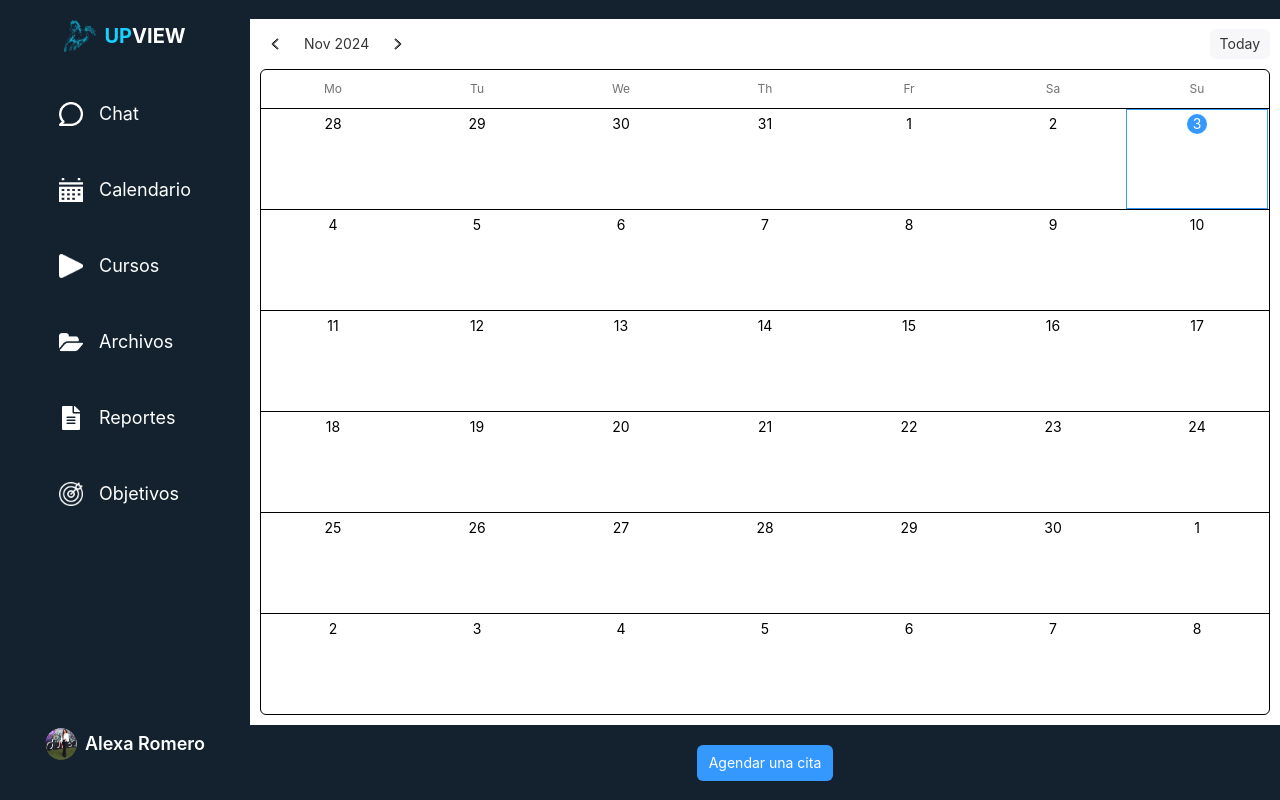
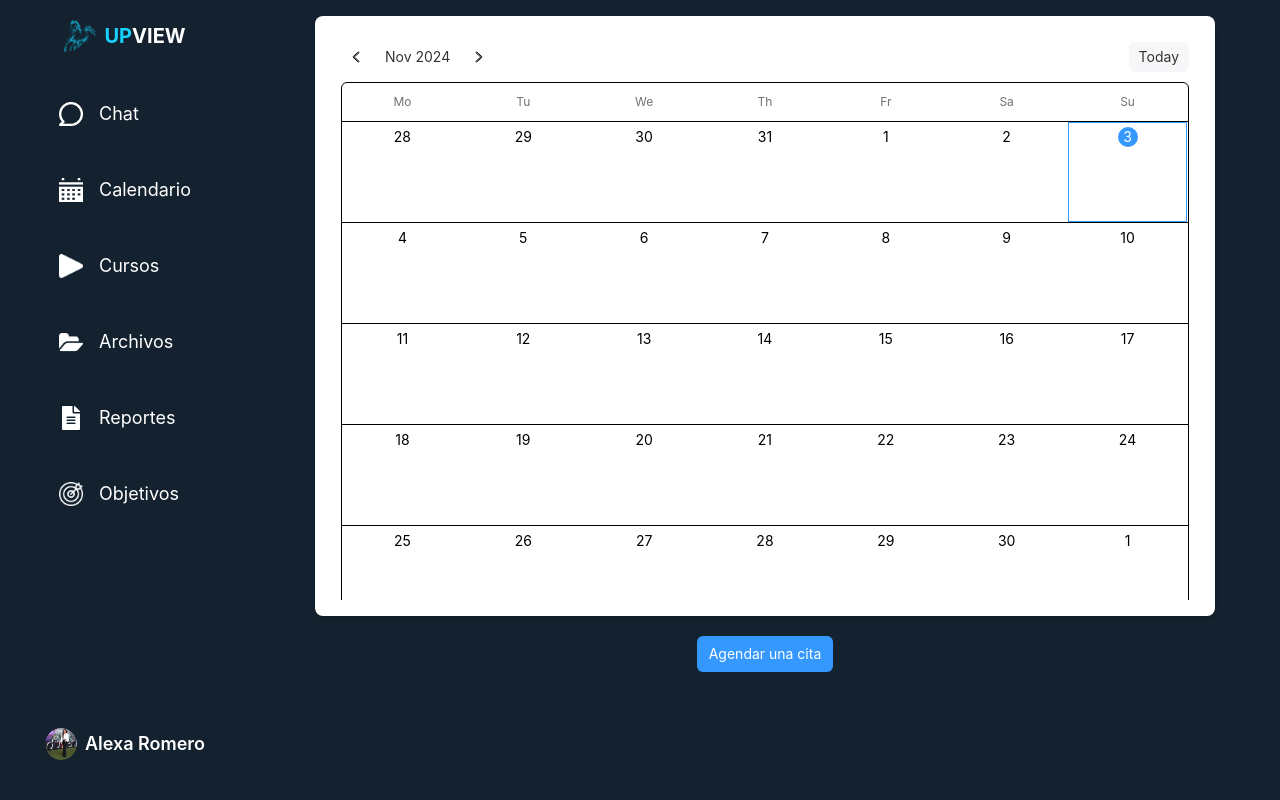
Before and after one commit to hackaton-2024-2/los-muchachones-upview, a React (Vite) app: page /calendar in a window 1280 px wide. Built offline with nearby package versions, Linux system fonts and the light colour scheme.

Commit message:
fix calendar and reports

```diff
--- a/src/pages/calendar/calendar.jsx
+++ b/src/pages/calendar/calendar.jsx
@@ -1,4 +1,4 @@
-import React, { useState } from 'react';
+import React, { useState, useEffect } from 'react';
 import {
   Calendar as ReactCalendar,
   Modal,
@@ -25,6 +25,18 @@ const Calendar = () => {
     { label: 'Financiera', value: 'financiera' },
   ];
 
+  useEffect(() => {
+    const citasGuardadas = localStorage.getItem('citas');
+    if (citasGuardadas) {
+      const citasParsed = JSON.parse(citasGuardadas);
+      setCitas(citasParsed);
+    }
+  }, []);
+
+  useEffect(() => {
+    localStorage.setItem('citas', JSON.stringify(citas));
+  }, [citas]);
+
   const abrirModal = () => {
     generarHorasAleatorias();
     setMostrarModal(true);
@@ -39,12 +51,11 @@ const Calendar = () => {
 
   const generarHorasAleatorias = () => {
     const horas = [];
-    const horaInicio = 9; // 9 AM
-    const horaFin = 17; // 5 PM
+    const horaInicio = 9;
+    const horaFin = 17;
     const fechaActual = new Date();
     const diaSemana = fechaActual.getDay();
 
-    // Ajustar al siguiente día hábil si es fin de semana
     if (diaSemana === 6) {
       fechaActual.setDate(fechaActual.getDate() + 2);
     } else if (diaSemana === 0) {
@@ -58,31 +69,40 @@ const Calendar = () => {
       if (dia !== 0 && dia !== 6) {
         for (let hora = horaInicio; hora <= horaFin; hora++) {
           const horaCita = new Date(fecha);
-          horaCita.setHours(hora);
-          horaCita.setMinutes(0);
-          horaCita.setSeconds(0);
-          horaCita.setMilliseconds(0);
+          horaCita.setHours(hora, 0, 0, 0);
           horas.push({
             label: horaCita.toLocaleString(),
-            value: horaCita.toISOString(),
+            value: horaCita.getTime(),
           });
         }
       }
     }
 
-    // Mezclar las horas para hacerlas aleatorias
     horas.sort(() => Math.random() - 0.5);
-    // Limitar a 10 horas aleatorias
     setHorasDisponibles(horas.slice(0, 10));
+  };
+
+  const generarLinkMeetSimulado = () => {
+    const characters = 'abcdefghijklmnopqrstuvwxyz';
+    const part1 = Array.from({ length: 3 }, () =>
+      characters[Math.floor(Math.random() * characters.length)]
+    ).join('');
+    const part2 = Array.from({ length: 4 }, () =>
+      characters[Math.floor(Math.random() * characters.length)]
+    ).join('');
+    const part3 = Array.from({ length: 3 }, () =>
+      characters[Math.floor(Math.random() * characters.length)]
+    ).join('');
+    return `https://meet.google.com/${part1}-${part2}-${part3}`;
   };
 
   const agendarCita = () => {
     if (areaSeleccionada && horaSeleccionada && tituloCita) {
-      const hora = new Date(horaSeleccionada);
       const nuevaCita = {
         area: areaSeleccionada,
-        hora: hora,
+        hora: horaSeleccionada,
         titulo: tituloCita,
+        linkMeet: generarLinkMeetSimulado(),
       };
       setCitas([...citas, nuevaCita]);
       cerrarModal();
@@ -90,18 +110,33 @@ const Calendar = () => {
   };
 
   const renderizarCelda = (fecha) => {
+    const inicioDia = new Date(fecha);
+    inicioDia.setHours(0, 0, 0, 0);
+    const finDia = new Date(fecha);
+    finDia.setHours(23, 59, 59, 999);
+
     const citasDelDia = citas.filter(
-      (c) =>
-        c.hora.getFullYear() === fecha.getFullYear() &&
-        c.hora.getMonth() === fecha.getMonth() &&
-        c.hora.getDate() === fecha.getDate()
+      (c) => c.hora >= inicioDia.getTime() && c.hora <= finDia.getTime()
     );
+
     if (citasDelDia.length > 0) {
       return (
         <ul className="lista-citas">
           {citasDelDia.map((cita, index) => (
-            <li key={index} className="cita">
+            <li
+              key={index}
+              className={`cita cita-${cita.area}`}
+            >
               <span className="titulo-cita">{cita.titulo}</span>
+              <br />
+              <a
+                href={cita.linkMeet}
+                target="_blank"
+                rel="noopener noreferrer"
+                className="link-azul"
+              >
+                Únete aquí
+              </a>
             </li>
           ))}
         </ul>
@@ -110,17 +145,33 @@ const Calendar = () => {
   };
 
   return (
-    <div className="w-full h-full flex flex-col justify-center items-center self-center">
-      <ReactCalendar
-        className="bg-white texto-calendario"
-        bordered
-        renderCell={renderizarCelda}
-      />
+    <div className="flex flex-col items-center justify-center p-4">
+      <div
+        className="bg-white p-4 rounded-lg shadow-md"
+        style={{
+          width: '900px', // Ajuste de ancho
+          height: '600px', // Ajuste de altura para que sea cuadrado
+          overflow: 'hidden', // Para que los elementos no desborden el cuadrado
+          display: 'flex',
+          justifyContent: 'center',
+          alignItems: 'center',
+        }}
+      >
+        <ReactCalendar
+          className="texto-calendario"
+          bordered
+          renderCell={renderizarCelda}
+          style={{ width: '100%', height: '100%' }}
+        />
+      </div>
 
       <Button
         appearance="primary"
         onClick={abrirModal}
-        style={{ marginTop: 20 }}
+        style={{
+          marginTop: 20,
+          width: 'fit-content',
+        }}
       >
         Agendar una cita
       </Button>
--- a/src/pages/calendar/calendarOverrides.css
+++ b/src/pages/calendar/calendarOverrides.css
@@ -28,15 +28,28 @@
 }
 
 .cita {
-  background-color: #e0f7fa;
   padding: 2px 4px;
   margin: 1px 0;
   border-radius: 4px;
   font-size: 12px;
+  color: black;
 }
 
-.titulo-cita {
-  color: black; /* Aseguramos que el texto de la cita sea negro */
+/* Colores para cada área */
+.cita-marketing {
+  background-color: #9bc6ea;
+}
+
+.cita-legal {
+  background-color: #69b4f1;
+}
+
+.cita-comercio {
+  background-color: #2196f3;
+}
+
+.cita-financiera {
+  background-color: #1972bc;
 }
 
 /* Estilos para las opciones del SelectPicker */
@@ -65,3 +78,29 @@
 .rs-picker-menu-item strong {
   color: black;
 }
+
+/* Clase para el enlace "Únete aquí" en azul */
+.link-azul {
+  color: blue;
+  text-decoration: underline;
+}
+
+/* Estilos adicionales para responsividad */
+@media (max-width: 768px) {
+  .rs-calendar-table-cell-content {
+    font-size: 14px;
+  }
+
+  .rs-button {
+    width: 100%;
+  }
+
+  .rs-picker {
+    margin-bottom: 8px;
+  }
+
+  .cita {
+    padding: 4px 6px;
+    font-size: 12px;
+  }
+}
--- a/src/pages/reports.jsx
+++ b/src/pages/reports.jsx
@@ -49,6 +49,27 @@ const circleData = [
   { name: 'MARGEN EBDITA', value: 18, color: '#b374de' },
 ];
 
+const traceabilityData = [
+  { date: '2024-01-10', event: 'Reunión de planificación estratégica' },
+  { date: '2024-02-05', event: 'Subida de documentos financieros' },
+  { date: '2024-03-12', event: 'Generación de reporte semanal de actividades' },
+  { date: '2024-04-20', event: 'Revisión de resultados del Q1' },
+  { date: '2024-05-15', event: 'Subida de acta de reunión mensual' },
+];
+
+const meetingMinutes = {
+  '2024-01-10': {
+    tema: 'Planificación Estratégica 2024',
+    tareas: ['Definir objetivos trimestrales', 'Asignar responsables para cada área', 'Establecer métricas de rendimiento'],
+    otrosDatos: 'Participantes: Directores de cada área, CEO',
+  },
+  '2024-02-05': {
+    tema: 'Actualización de Documentos Financieros',
+    tareas: ['Subir reporte financiero Q4 2023', 'Revisar ratios financieros actuales', 'Preparar presentación para stakeholders'],
+    otrosDatos: 'Participantes: Equipo financiero, CFO',
+  },
+};
+
 const CustomTooltip = ({ active, payload, label }) => {
   if (active && payload && payload.length) {
     return (
@@ -67,6 +88,7 @@ const CustomTooltip = ({ active, payload, label }) => {
 
 const Report = () => {
   const [currentInsight, setCurrentInsight] = useState(0);
+  const [selectedDate, setSelectedDate] = useState(null);
 
   const handleNextInsight = () => {
     setCurrentInsight((prev) => (prev + 1) % insights.length);
@@ -74,6 +96,10 @@ const Report = () => {
 
   const handlePrevInsight = () => {
     setCurrentInsight((prev) => (prev - 1 + insights.length) % insights.length);
+  };
+
+  const handleSelectDate = (date) => {
+    setSelectedDate(date);
   };
 
   return (
@@ -147,6 +173,49 @@ const Report = () => {
         </p>
       </div>
 
+     {/* Apartado de Trazabilidad */}
+    <div className="mt-12 mb-8 p-4 rounded-lg h-48 overflow-y-auto  border border-black">
+      <h3 className="text-2xl font-bold mb-4">Trazabilidad del Emprendimiento</h3>
+      <ul>
+        {traceabilityData.map((item, index) => (
+          <li key={index} className="mb-2">{`${item.date}: ${item.event}`}</li>
+        ))}
+      </ul>
+    </div>
+
+
+
+
+      {/* Dropdown de Actas de Reuniones */}
+      <div className="mb-8">
+        <h3 className="text-2xl font-bold mb-4">Actas de Reuniones</h3>
+        <select
+          onChange={(e) => handleSelectDate(e.target.value)}
+          value={selectedDate || 'Seleccione una fecha'}
+          className="bg-gray-800 text-white p-2 rounded"
+        >
+          <option disabled>Seleccione una fecha</option>
+          {Object.keys(meetingMinutes).map((date) => (
+            <option key={date} value={date}>
+              {date}
+            </option>
+          ))}
+        </select>
+        {selectedDate && (
+          <div className="mt-4 bg-gray-900 p-4 rounded">
+            <h4 className="text-xl font-bold">Acta del {selectedDate}</h4>
+            <p><strong>Tema:</strong> {meetingMinutes[selectedDate].tema}</p>
+            <p><strong>Tareas:</strong></p>
+            <ul>
+              {meetingMinutes[selectedDate].tareas.map((tarea, index) => (
+                <li key={index}>- {tarea}</li>
+              ))}
+            </ul>
+            <p><strong>Otros Datos:</strong> {meetingMinutes[selectedDate].otrosDatos}</p>
+          </div>
+        )}
+      </div>
+
       {/* Apartado de Insights dinámicos */}
       <div className="mt-8 p-6 bg-gray-900 rounded-lg flex flex-col items-center">
         <div className="flex items-center justify-between w-full mb-4">
```
